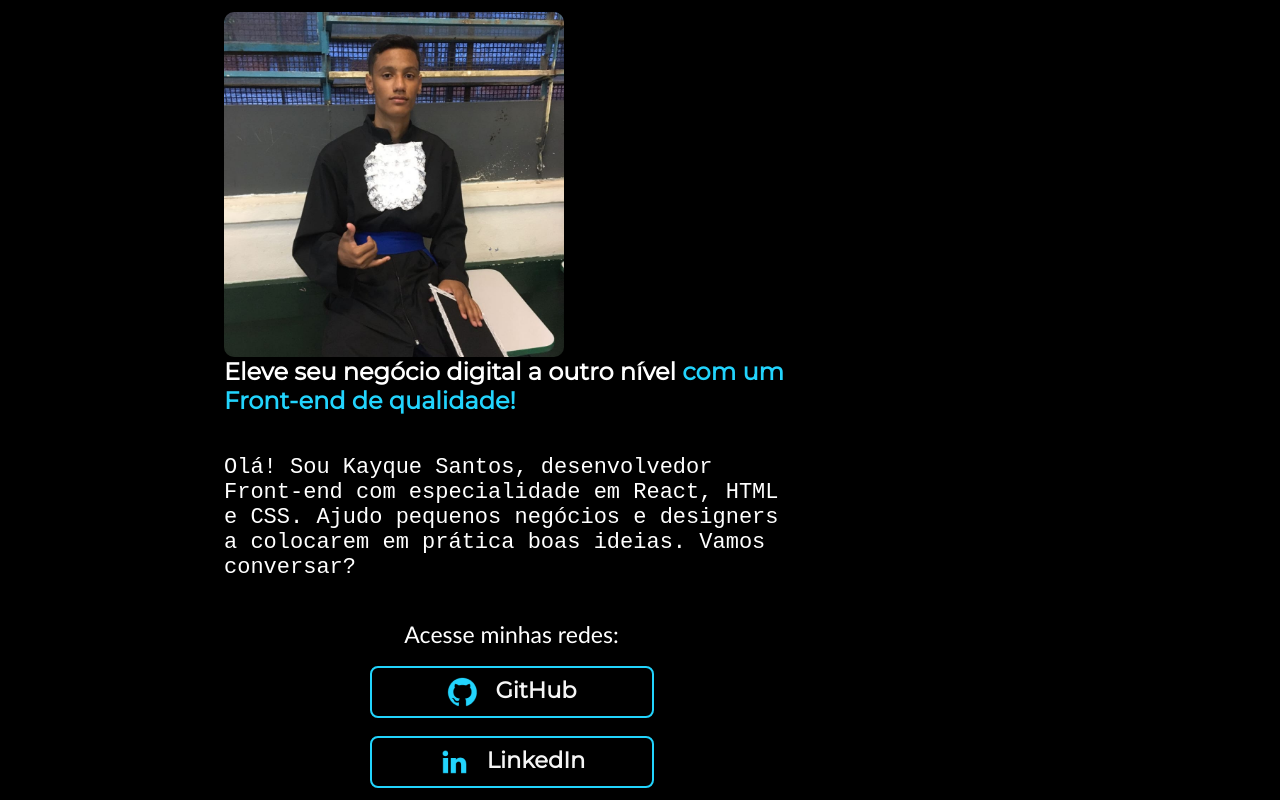
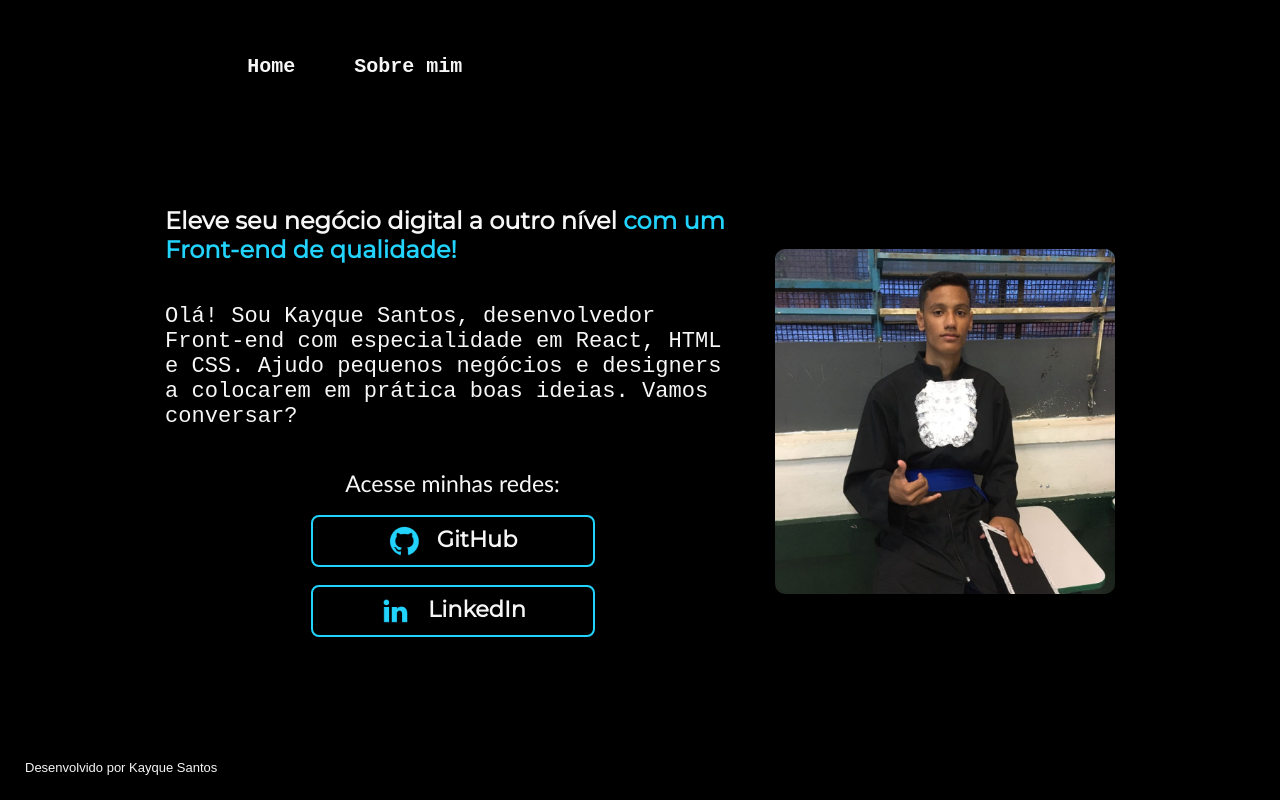
Before and after one commit to KayqueSanto/portifolio, a plain HTML site: page index.html in a window 1280 px wide. Drawn offline with Linux system fonts and the light colour scheme.

Commit message:
21.05.2023

```diff
--- a/index.html
+++ b/index.html
@@ -4,17 +4,21 @@
     <meta charset="UTF-8">
     <meta http-equiv="X-UA-Compatible" content="IE=edge">
 
-    <!--Meta utizada para que a tela fique de acordo como navegador utilizado-->
     <meta name="viewport" content="width=device-width, initial-scale=1.0">
 
     <link rel="Portifolio Icon" type="png" href="imagens/icone.png">
 
     <title>Portifolio</title>
 
-    <link rel="stylesheet" href="style.css">
+    <link rel="stylesheet" href="style/style.css">
 </head>
 <body>
-    <header></header>
+    <header class="cabecalho">
+        <nav class="menu">
+            <a class="botoesmenu" href="index.html">Home</a>
+            <a class="botoesmenu" href="about.html">Sobre mim</a>
+        </nav>
+    </header>
     <main class="apresentacao">
         <section class="apresentacao__conteudo">
             <h1 class="apresentacao__conteudo__titulo">Eleve seu negócio digital a outro nível
@@ -34,6 +38,8 @@
         <img class="imagem" src="imagens/Eu.jpeg" alt="Eu">
 
     </main>
-    <footer></footer>
+    <footer class="desenvolvedor">
+        <p>Desenvolvido por Kayque Santos</p>
+    </footer>
 </body>
 </html>
--- a/style.css
+++ /dev/null
@@ -1,106 +0,0 @@
-@import url('https://fonts.googleapis.com/css2?family=Krona+One&family=Montserrat&display=swap');
-
-
-/* Para resetar os padrões dos navegadores de forma simples utilizamos as propriedades margin, que define a área de margem nos quatro lados do elemento (cima, direita, baixo, esquerda), e padding, que define a área de preenchimento interna nos mesmos quatro lados do elemento, ambas com valor igual à 0.*/
-
-/* O * serve para selecionar todos relacionamento da página*/
-
-*{
-    margin: 0;
-    padding: 0;
-}
-
-body {
-    height: 50vh;
-    box-sizing: border-box;
-    background-color: #000000 ;
-    color: white;
-    display: flex;
-    flex-direction: column;
-    align-items: center;
-    justify-content: center;
-    height: 100%;
-}
-
-.titulodestaque {
-    color: #22d4fd;
-
-}
-
-/*o Flex é uma ferramenta do CSS que visa organizar os elementos de uma página HTML de forma dinâmica e mantendo um layout flexível*/
-
-.apresentacao {
-    margin: 17.5%;
-    display: flex;
-    align-items:0;
-    justify-content: space-between;
-    flex-wrap: wrap-reverse ;
-}
-
-
-/* gap é o espaçamento, ela especifica no CSS o tamanho dos espaços entre linhas e colunas em layouts de grid, flex e multi-column. Sua sintaxe é bem simples e ela aceita um ou dois valores.*/
-
-.apresentacao__conteudo {
-    width: 575px;
-    font-family: 'Montserrat', sans-serif;
-    display: flex;
-    flex-direction: column;
-    gap: 40px;
-    margin-right: 35px;
-}
-
-.aprensentacao__conteudo__titulo {
-    font-size: 36px;
-}
-
-.texto {
-    font-size: 22px;
-    font-family:'Courier New', Courier, monospace
-}
-
-.botoes {
-    display: flex;
-    flex-direction: column;
-    justify-content: space-between;
-    align-items: center;
-    gap: 18px;
-}
-
-/* o valor none é responsável por limpar as decorações do elemento âncora, a propriedade border-radius torna as bordas dos links arredondadas. */
-
-.botoes__medidas {
-    width: 280px;
-    text-align: center;
-    border-radius: 8px;
-    font-size: 22.5px;
-    padding: 8px 0;
-    text-decoration: none;
-    font-weight: bold;
-    color: #f6f6f6;
-    border: 2px solid #22d4fd;
-    display: flex;
-    justify-content: center;
-    gap: 16px;
-}
-
-.botoes__medidas:hover{
-    background-color: #006c92;
-}
-
-.imagem {
-    text-align: auto;
-    border-radius: 10px;
-    height: 345px;
-    width: 340px;
-    object-fit: cover;
-}
-
-html {
-    height: 100%;
-}
-
-.h2 {
-    font-family:'Gill Sans', 'Gill Sans MT', Calibri, 'Trebuchet MS', sans-serif  ;
-    font-weight: 400;
-    font-size: 23px;
-}
--- /dev/null
+++ b/style/style.css
@@ -0,0 +1,133 @@
+@import url('https://fonts.googleapis.com/css2?family=Krona+One&family=Montserrat&display=swap');
+
+
+:root {
+    --cor-primaria: #000000 ;
+    --cor-secundaria: #f6f6f6;
+    --cor-terciaria: #22d4fd;
+    --cor-hover: #006c92;
+}
+
+*{
+    margin: 0;
+    padding: 0;
+}
+
+body {
+    box-sizing: border-box;
+    background-color: var(--cor-primaria) ;
+    color: var(--cor-secundaria);
+    display: flex;
+    flex-direction: column;
+    justify-content: space-between;
+    height: 100%;
+}
+
+.titulodestaque {
+    color: var(--cor-terciaria);
+
+}
+
+.apresentacao {
+    padding: 4% 8%;
+    display: flex;
+    align-items:center;
+    justify-content: center;
+    flex-wrap: wrap-reverse ;
+}
+
+.apresentacao__conteudo {
+    width: 575px;
+    font-family: 'Montserrat', sans-serif;
+    display: flex;
+    flex-direction: column;
+    gap: 40px;
+    margin-right: 35px;
+
+}
+
+.aprensentacao__conteudo__titulo {
+    font-size: 2.25rem;
+}
+
+.texto {
+    font-size: 1.38rem;
+    font-family:'Courier New', Courier, monospace
+}
+
+.botoes {
+    display: flex;
+    flex-direction: column;
+    justify-content: space-between;
+    align-items: center;
+    gap: 18px;
+}
+
+.botoes__medidas {
+    width: 280px;
+    border-radius: 8px;
+    font-size: 1.40rem;
+    padding: 8px 0;
+    text-decoration: none;
+    font-weight: bold;
+    color: var(--cor-secundaria);
+    border: 2px solid var(--cor-terciaria);
+    display: flex;
+    justify-content: center;
+    gap: 16px;
+}
+
+.botoes__medidas:hover{
+    background-color: var(--cor-hover);
+}
+
+.imagem {
+    text-align: auto;
+    border-radius: 10px;
+    height: 345px;
+    width: 340px;
+    object-fit: cover;
+}
+
+html {
+    height: 100%;
+}
+
+.h2 {
+    font-family:'Gill Sans', 'Gill Sans MT', Calibri, 'Trebuchet MS', sans-serif  ;
+    font-weight: 400;
+    font-size: 1.44rem;
+}
+
+.desenvolvedor {
+    padding: 5px;
+    margin: 20px;
+    color: var(--cor-secundaria);
+    text-align: left;
+    font-family: Arial, "Helvetica Neue", Helvetica, sans-serif;
+    font-weight: 200;
+    font-size: small;
+}
+
+.cabecalho {
+   padding: 2% 6% 0% 17% ;
+
+}
+
+.menu {
+    display: flex;
+}
+
+.botoesmenu {
+    margin: 1%;
+    padding: 2%;
+    color: var(--cor-secundaria);
+    font-size: 1.25rem;
+    font-family: monospace;
+    font-weight: 600;
+    text-decoration: none;
+}
+
+.botoesmenu:hover {
+    color: var(--cor-terciaria);
+}
```
Also changed, not shown: about.html (added, +36 -0 lines).
